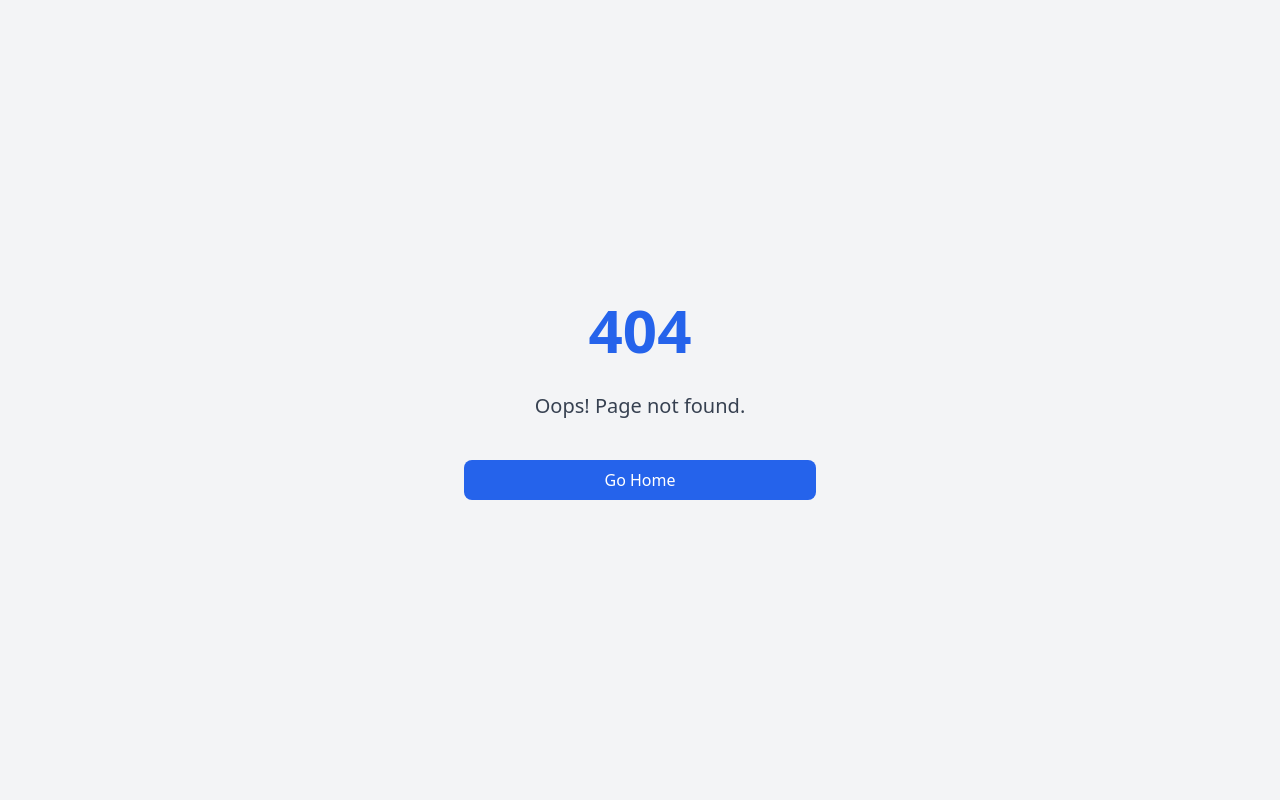
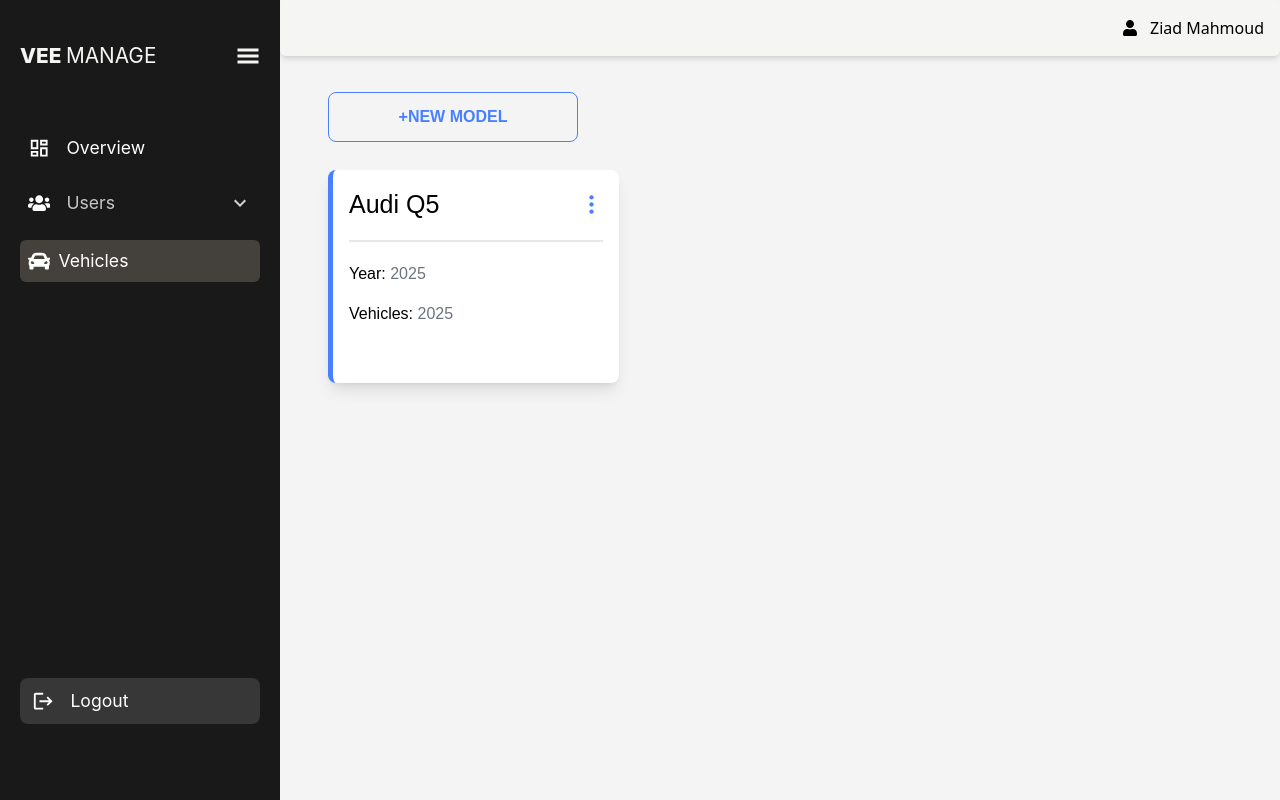
Before and after one commit to OsamaElnahas/smart-fleet-management-admin-dashboard-, a React (Vite) app: page /vehicles/model in a window 1280 px wide. Before the commit this address had no page. Built offline with nearby package versions, Linux system fonts and the light colour scheme.

Commit message:
vehicles model

```diff
--- a/package.json
+++ b/package.json
@@ -11,6 +11,7 @@
     },
     "dependencies": {
         "@fontsource/inter": "^5.2.5",
+        "@fontsource/nunito": "^5.2.5",
         "@hookform/resolvers": "^5.0.1",
         "axios": "^1.8.4",
         "loadash": "^1.0.0",
--- /dev/null
+++ b/src/components/Vehicles/Model.jsx
@@ -0,0 +1,34 @@
+import React from "react";
+import { IoEllipsisVertical } from "react-icons/io5";
+import { Link } from "react-router-dom";
+
+const Model = () => {
+  return (
+    <div className="font-Nunito">
+      <Link
+        to={"/vehicles/add"}
+        className="block mb-5 border border-primaryColor w-[250px] p-3 ml-2 text-center rounded-lg text-primaryColor font-bold"
+      >
+        +NEW MODEL
+      </Link>
+      <div className="grid grid-cols-3">
+        <div className="bg-[#FFFFFF] py-4 px-4 rounded-lg shadow-lg m-2 border-l-[5px] max-w-[331px] min-h-[213px] border-[#4880FF]">
+          <div className="flex justify-between items-center border-b-2 pb-4 mb-5">
+            <span className="text-[25px] font-medium">Audi Q5</span>
+            <button className="text-[#4880FF] text-[23px]">
+              <IoEllipsisVertical />
+            </button>
+          </div>
+          <span className="block mb-4">
+            Year: <span className="text-[#6C757D]">2025</span>
+          </span>
+          <span className="block">
+            Vehicles: <span className="text-[#6C757D]">2025</span>
+          </span>
+        </div>
+      </div>
+    </div>
+  );
+};
+
+export default Model;
--- a/src/components/router/Router.jsx
+++ b/src/components/router/Router.jsx
@@ -18,6 +18,7 @@
 import NotFound from '../NotFound/NotFound'
 import Vehicles from '../Vehicles/Vehicles'
 import VehiclesAdd from '../Vehicles/VehiclesAdd'
+import Model from '../Vehicles/Model'
 
 const Router=createBrowserRouter([
     {
@@ -33,6 +34,7 @@
             {path:'/users/managers/add',element:<ManagerAdd/>},
             {path:'/vehicles',element:<Vehicles/>},
             {path:'/vehicles/add',element:<VehiclesAdd/>},
+            {path:'/vehicles/model',element:<Model/>},
 
 
         ]},
--- a/tailwind.config.js
+++ b/tailwind.config.js
@@ -14,6 +14,7 @@
       fontFamily: {
         Poppins: ["Poppins", "sans-serif"],
         Inter: ["Inter", "sans-serif"],
+        Nunito: ["Nunito", "sans-serif"],
       },
     },
   },
```
Also changed, not shown: 1 other file (tests, documents, lock files or other folders).
